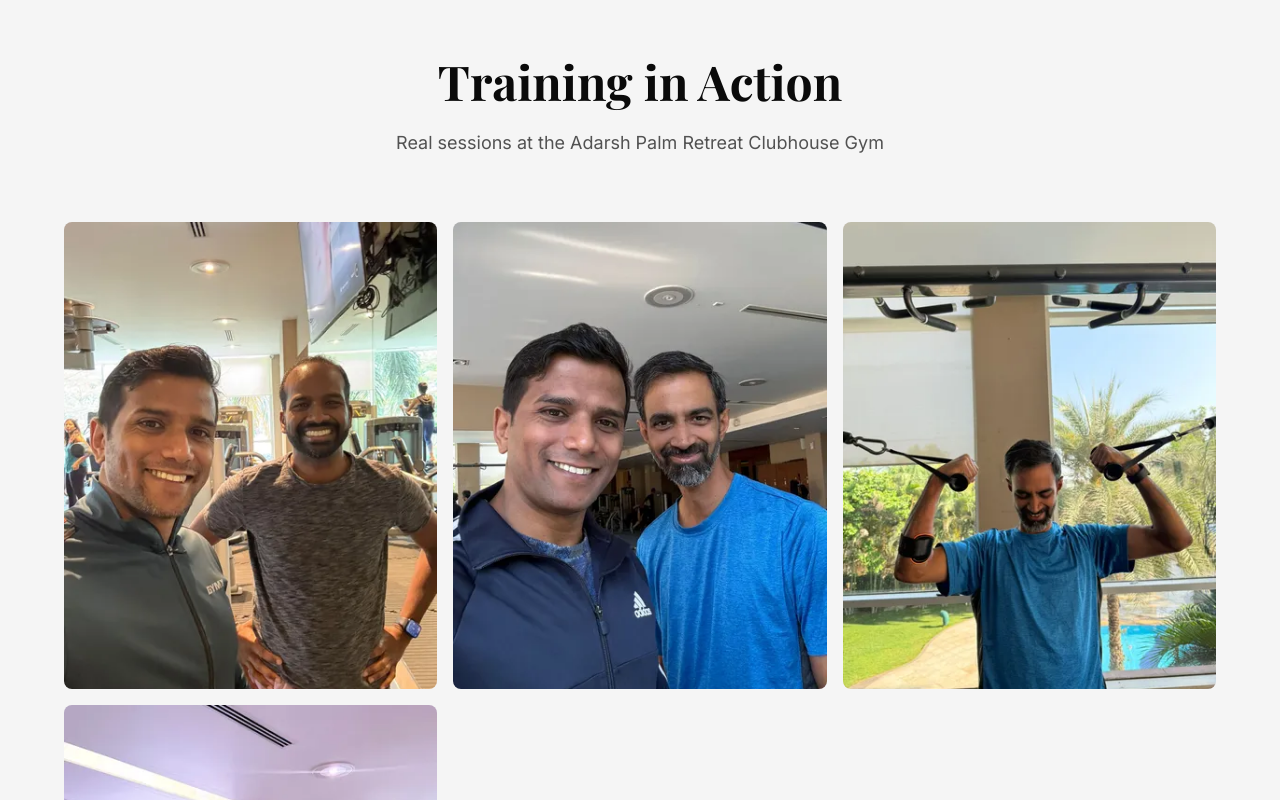
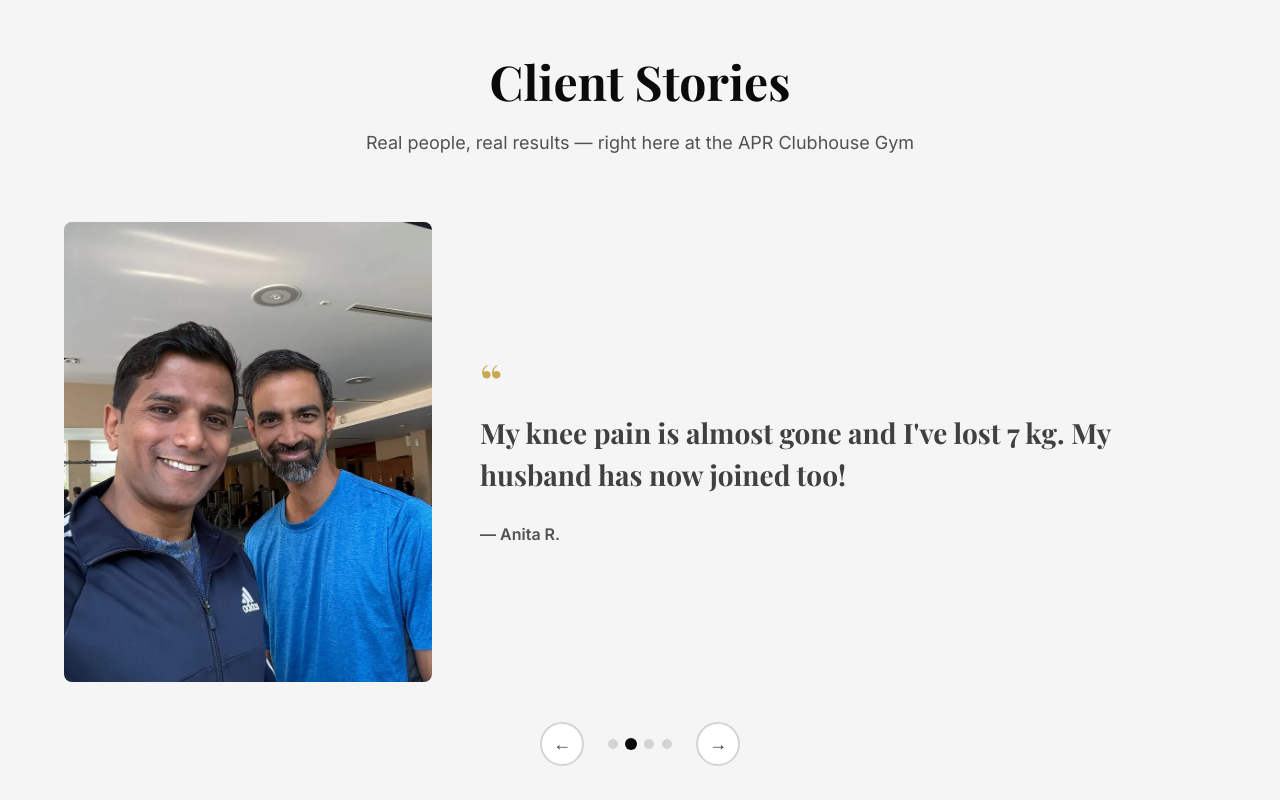
Before and after one commit to snarayanank2/kush-dutta-site, a React (Vite) app: page / in a window 1280 px wide. Shown: the part 1760-2560 px from the top of the page. Built offline with nearby package versions, Linux system fonts and the light colour scheme.

Commit message:
Merged gallery and testimonials

```diff
--- a/src/App.tsx
+++ b/src/App.tsx
@@ -5,7 +5,7 @@ import Gallery from './components/Gallery'
 // import Achievements from './components/Achievements'
 import Programs from './components/Programs'
 import FAQ from './components/FAQ'
-import Testimonials from './components/Testimonials'
+// import Testimonials from './components/Testimonials'
 import Pricing from './components/Pricing'
 import Contact from './components/Contact'
 import Footer from './components/Footer'
@@ -21,7 +21,7 @@ export default function App() {
         {/* <Achievements /> */}
         <Programs />
         <FAQ />
-        <Testimonials />
+        {/* <Testimonials /> */}
         <Pricing />
         <Contact />
       </main>
--- a/src/components/Gallery.css
+++ b/src/components/Gallery.css
@@ -2,38 +2,111 @@
   background: var(--color-gray-100);
 }
 
-.gallery-grid {
+.carousel-slide {
   display: grid;
-  grid-template-columns: repeat(3, 1fr);
-  gap: 16px;
+  grid-template-columns: 1fr 2fr;
+  gap: 48px;
+  align-items: center;
 }
 
-.gallery-item {
+.carousel-image {
   border-radius: var(--border-radius);
   overflow: hidden;
 }
 
-.gallery-item img {
+.carousel-image img {
   aspect-ratio: 4 / 5;
   object-fit: cover;
   width: 100%;
-  transition: transform var(--transition);
 }
 
-.gallery-item:hover img {
-  transform: scale(1.03);
+.carousel-quote {
+  padding: 16px 0;
 }
 
-@media (max-width: 1024px) {
-  .gallery-grid {
-    grid-template-columns: repeat(2, 1fr);
-  }
+.carousel-quote blockquote p {
+  font-family: var(--font-heading);
+  font-size: clamp(1.25rem, 2.5vw, 1.75rem);
+  line-height: 1.5;
+  color: var(--color-gray-700);
+  margin-bottom: 24px;
+}
+
+.carousel-quote blockquote p::before {
+  content: '\201C';
+  display: block;
+  font-size: 3rem;
+  color: var(--color-accent);
+  line-height: 1;
+  margin-bottom: 8px;
+}
+
+.carousel-quote cite {
+  font-style: normal;
+  font-weight: 600;
+  font-size: 1rem;
+  color: var(--color-gray-500);
+}
+
+.carousel-controls {
+  display: flex;
+  align-items: center;
+  justify-content: center;
+  gap: 24px;
+  margin-top: 40px;
+}
+
+.carousel-controls > button {
+  width: 44px;
+  height: 44px;
+  border-radius: 50%;
+  border: 2px solid var(--color-gray-300);
+  background: var(--color-white);
+  font-size: 1.125rem;
+  color: var(--color-gray-700);
+  display: flex;
+  align-items: center;
+  justify-content: center;
+  transition: var(--transition);
+}
+
+.carousel-controls > button:hover {
+  border-color: var(--color-black);
+  color: var(--color-black);
+}
+
+.carousel-dots {
+  display: flex;
+  gap: 8px;
+}
+
+.carousel-dot {
+  width: 10px;
+  height: 10px;
+  border-radius: 50%;
+  border: none;
+  background: var(--color-gray-300);
+  padding: 0;
+  transition: var(--transition);
+}
+
+.carousel-dot.active {
+  background: var(--color-black);
+  transform: scale(1.2);
 }
 
 @media (max-width: 768px) {
-  .gallery-grid {
+  .carousel-slide {
     grid-template-columns: 1fr;
-    max-width: 400px;
+    gap: 24px;
+  }
+
+  .carousel-image {
+    max-width: 280px;
     margin: 0 auto;
   }
+
+  .carousel-quote {
+    text-align: center;
+  }
 }
--- a/src/components/Gallery.tsx
+++ b/src/components/Gallery.tsx
@@ -1,3 +1,4 @@
+import { useState, useCallback, useEffect } from 'react'
 import { siteData } from '../data/content'
 import { useScrollReveal } from '../hooks/useScrollReveal'
 import OptimizedImage from './OptimizedImage'
@@ -5,23 +6,59 @@ import './Gallery.css'
 
 export default function Gallery() {
   const ref = useScrollReveal()
+  const items = siteData.gallery.items
+  const [active, setActive] = useState(0)
+  const current = items[active]!
+
+  const next = useCallback(() => {
+    setActive((i) => (i + 1) % items.length)
+  }, [items.length])
+
+  const prev = useCallback(() => {
+    setActive((i) => (i - 1 + items.length) % items.length)
+  }, [items.length])
+
+  useEffect(() => {
+    const id = setInterval(next, 5000)
+    return () => clearInterval(id)
+  }, [next])
 
   return (
-    <section className="gallery" id="gallery">
+    <section className="gallery" id="testimonials">
       <div className="section-container">
         <div className="section-header">
           <h2>{siteData.gallery.title}</h2>
           <p>{siteData.gallery.subtitle}</p>
         </div>
-        <div className="gallery-grid reveal" ref={ref}>
-          {siteData.gallery.items.map((image, i) => (
-            <div className="gallery-item" key={i}>
+        <div className="carousel reveal" ref={ref}>
+          <div className="carousel-slide">
+            <div className="carousel-image">
               <OptimizedImage
-                image={image}
-                sizes="(max-width: 768px) calc(100vw - 32px), (max-width: 1024px) calc(50vw - 36px), 380px"
+                image={current.image}
+                sizes="(max-width: 768px) calc(100vw - 32px), 500px"
               />
             </div>
-          ))}
+            <div className="carousel-quote">
+              <blockquote>
+                <p>{current.quote}</p>
+                <cite>— {current.name}</cite>
+              </blockquote>
+            </div>
+          </div>
+          <div className="carousel-controls">
+            <button onClick={prev} aria-label="Previous slide">&#8592;</button>
+            <div className="carousel-dots">
+              {items.map((_, i) => (
+                <button
+                  key={i}
+                  className={`carousel-dot ${i === active ? 'active' : ''}`}
+                  onClick={() => setActive(i)}
+                  aria-label={`Go to slide ${i + 1}`}
+                />
+              ))}
+            </div>
+            <button onClick={next} aria-label="Next slide">&#8594;</button>
+          </div>
         </div>
       </div>
     </section>
--- a/src/data/content.ts
+++ b/src/data/content.ts
@@ -75,13 +75,29 @@ export const siteData = {
   },
 
   gallery: {
-    title: 'Training in Action',
-    subtitle: 'Real sessions at the Adarsh Palm Retreat Clubhouse Gym',
+    title: 'Client Stories',
+    subtitle: 'Real people, real results — right here at the APR Clubhouse Gym',
     items: [
-      img('gallery', 'client_1', 'Client training session'),
-      img('gallery', 'client_2', 'Client training session'),
-      img('gallery', 'client_3', 'Client training session'),
-      img('gallery', 'client_4', 'Client training session'),
+      {
+        image: img('gallery', 'client_1', 'Client training session'),
+        quote: 'I never thought I\'d enjoy going to the gym at 50. Now I look forward to every session.',
+        name: 'Suresh K.',
+      },
+      {
+        image: img('gallery', 'client_2', 'Client training session'),
+        quote: 'My knee pain is almost gone and I\'ve lost 7 kg. My husband has now joined too!',
+        name: 'Anita R.',
+      },
+      {
+        image: img('gallery', 'client_3', 'Client training session'),
+        quote: 'Training together as a couple has been the best decision we\'ve made. Our energy levels are completely different now.',
+        name: 'Rajesh & Meera I.',
+      },
+      {
+        image: img('gallery', 'client_4', 'Client training session'),
+        quote: 'After years of back pain from sitting at a desk, the improvement has been remarkable. I wish I\'d started sooner.',
+        name: 'Deepa M.',
+      },
     ],
   },
 
```
